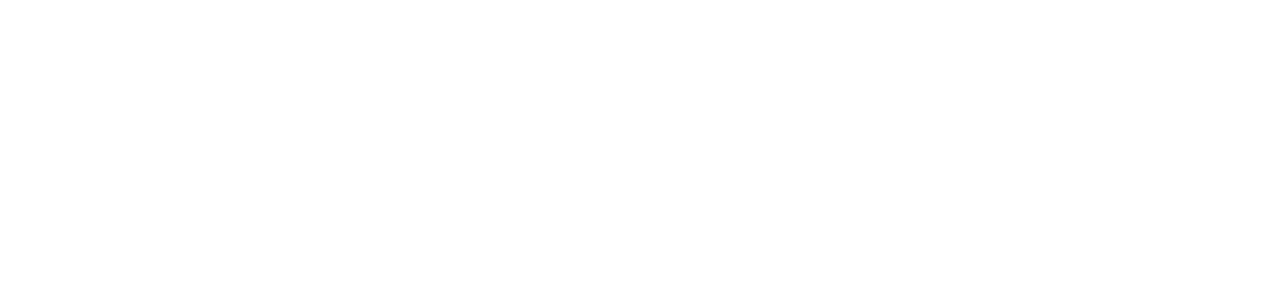
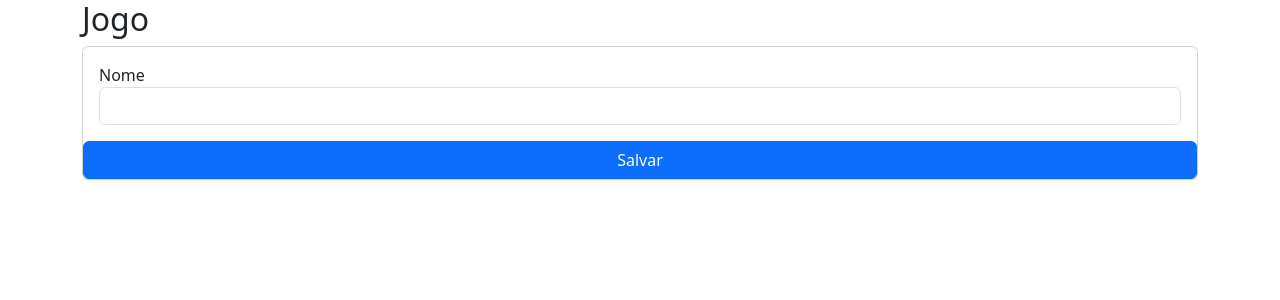
Before and after one commit to claramartinovsky/fabsoft-2025-2, an Angular app in the folder projfabsoft_frontend/: page /jogos/novo in a window 1280 px wide. Before the commit this address led to /. Shown: the top 300 px of the page. Built offline with nearby package versions, Linux system fonts and the light colour scheme.

Commit message:
CRUD: Jogo - POST

```diff
--- a/projfabsoft_frontend/src/app/app.routes.ts
+++ b/projfabsoft_frontend/src/app/app.routes.ts
@@ -6,6 +6,7 @@
 import { AvaliacaoComponent } from './avaliacao.component/avaliacao.component';
 import { FormAvaliacao } from './form-avaliacao/form-avaliacao';
 import { JogoComponent } from './jogo.component/jogo.component';
+import { FormJogo } from './form-jogo/form-jogo';
 
 export const routes: Routes = [
     { path: 'usuarios', component: UsuarioComponent },
@@ -21,6 +22,7 @@
     { path: 'avaliacoes/alterar/:id', component: FormAvaliacao },
 
     { path: 'jogos', component: JogoComponent },
+    { path: 'jogos/novo', component: FormJogo },
 
 
 
--- /dev/null
+++ b/projfabsoft_frontend/src/app/form-jogo/form-jogo.html
@@ -0,0 +1,16 @@
+<main class="container">
+    <h2>Jogo</h2>
+    <div class="card">
+        <div class="card-body">
+            <div class="form-group">
+                <label for="txtNome">Nome</label>
+                <input type="text"
+                    [(ngModel)]="jogo.nome"
+                    class="form-control"
+                    id="txtNome">
+            </div>
+        </div>
+        <button (click)="salvar()"
+        class="btn btn-primary">Salvar</button>
+    </div>
+</main>
--- /dev/null
+++ b/projfabsoft_frontend/src/app/form-jogo/form-jogo.ts
@@ -0,0 +1,30 @@
+import { Component } from '@angular/core';
+import { JogoService } from '../service/jogo.service';
+import { Router } from '@angular/router';
+import { CommonModule } from '@angular/common';
+import { HttpClientModule } from '@angular/common/http';
+import { FormsModule } from '@angular/forms';
+import { Jogo } from '../model/jogo';
+
+@Component({
+  selector: 'app-form-jogo',
+  imports: [HttpClientModule, CommonModule, FormsModule],
+  templateUrl: './form-jogo.html',
+  styleUrl: './form-jogo.css',
+  providers: [JogoService, Router]
+})
+export class FormJogo {
+    jogo: Jogo = new Jogo();
+
+    constructor(
+      private jogoService:JogoService,
+      private router:Router
+    ){}
+
+    salvar(){
+      this.jogoService.saveJogo(this.jogo)
+        .subscribe(resultado => {
+            this.router.navigate(['jogos']);
+        });
+    }
+}
--- a/projfabsoft_frontend/src/app/jogo.component/jogo.component.html
+++ b/projfabsoft_frontend/src/app/jogo.component/jogo.component.html
@@ -1,5 +1,6 @@
 <main class="container">
     <h2>Jogos</h2>
+<a (click)="novo()" class="btn btn-primary">Novo</a>
     <table class="table">
         <thead>
             <tr>
--- a/projfabsoft_frontend/src/app/jogo.component/jogo.component.ts
+++ b/projfabsoft_frontend/src/app/jogo.component/jogo.component.ts
@@ -3,18 +3,21 @@
 import { JogoService } from '../service/jogo.service';
 import { HttpClientModule } from '@angular/common/http';
 import { CommonModule } from '@angular/common';
+import { Router } from '@angular/router';
 
 @Component({
   selector: 'app-jogo.component',
   imports: [HttpClientModule,CommonModule],
   templateUrl: './jogo.component.html',
   styleUrl: './jogo.component.css',
-  providers: [JogoService]
+  providers: [JogoService, Router]
 })
 export class JogoComponent {
   listaJogos: Jogo[] = [];
 
-  constructor(private jogoService: JogoService) {}
+  constructor(private jogoService: JogoService,
+    private router:Router
+  ) {}
 
   ngOnInit(){
     console.log("Carregando jogos...");
@@ -22,4 +25,7 @@
       this.listaJogos = jogos;
     });
   }
-}
+
+  novo(){
+  this.router.navigate(['jogos/novo']);
+}}
--- a/projfabsoft_frontend/src/app/service/jogo.service.ts
+++ b/projfabsoft_frontend/src/app/service/jogo.service.ts
@@ -14,4 +14,8 @@
     getJogos(){
      return this.http.get<Jogo[]>(this.apiURL);
   }
+
+  saveJogo(jogo:Jogo){
+    return this.http.post(this.apiURL,jogo);
+  }
 }
```
Also changed, not shown: projfabsoft_frontend/src/app/form-jogo/form-jogo.css (added), 1 other file (tests, documents, lock files or other folders).
